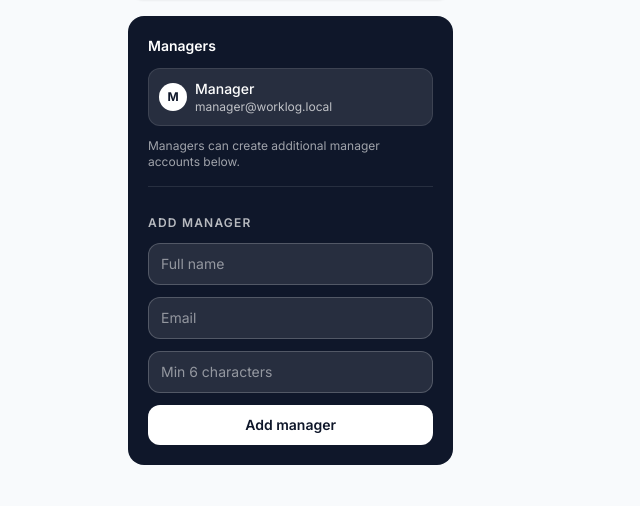
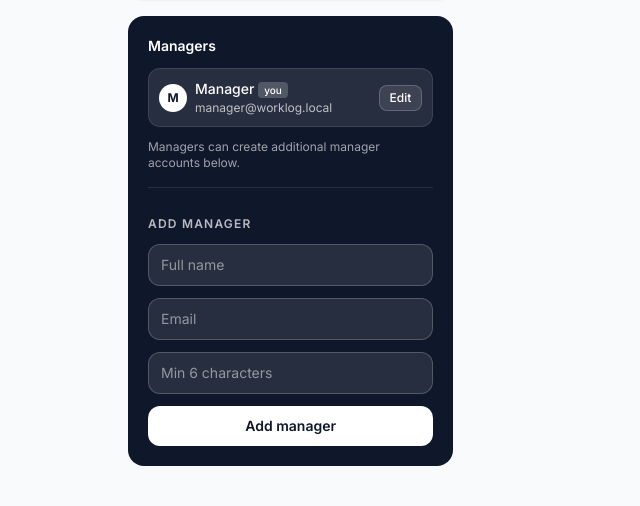
Before and after one commit to AkashMaurya/mydailyworkreport, a Flask app: page /manager/team in a window 1280 px wide. Shown: the part 605-1111 px from the top of the page, without its empty margins (0-640 px from the left). Run offline with Flask 3, Linux system fonts and the light colour scheme; the visitor is signed in with stand-in values (Sample User, id 1); data comes from the database, SQL or seed files in the repository; some libraries are stand-ins or nearby versions.

Commit message:
Allow managers to edit manager accounts (name, email, optional password) on team page

```diff
--- a/app.py
+++ b/app.py
@@ -913,6 +913,48 @@ def manage_team():
                     msg = "Password updated."
                 finally:
                     conn.close()
+        elif action == "edit_manager":
+            uid_raw = request.form.get("user_id", "")
+            try:
+                uid = int(uid_raw)
+            except (TypeError, ValueError):
+                uid = None
+            name = request.form.get("name", "").strip()
+            email = request.form.get("email", "").strip().lower()
+            new_pw = request.form.get("new_password", "")
+            if uid is None:
+                err = "Invalid manager selected."
+            elif not name or not email:
+                err = "Name and email are required."
+            elif not re.match(r"[^@]+@[^@]+\.[^@]+", email):
+                err = "Invalid email format."
+            elif new_pw and len(new_pw) < 6:
+                err = "Password must be at least 6 characters."
+            else:
+                conn = get_connection()
+                try:
+                    clash = conn.execute(
+                        "SELECT id FROM users WHERE email=? COLLATE NOCASE", (email,)
+                    ).fetchone()
+                    if clash and clash["id"] != uid:
+                        err = "Email already exists."
+                    else:
+                        if new_pw:
+                            cur = conn.execute(
+                                "UPDATE users SET name=?, email=?, password_hash=? "
+                                "WHERE id=? AND role='manager'",
+                                (name, email, hash_password(new_pw), uid))
+                        else:
+                            cur = conn.execute(
+                                "UPDATE users SET name=?, email=? WHERE id=? AND role='manager'",
+                                (name, email, uid))
+                        conn.commit()
+                        if cur.rowcount:
+                            msg = "Manager account updated."
+                        else:
+                            err = "Manager not found."
+                finally:
+                    conn.close()
     conn = get_connection()
     try:
         members = conn.execute("SELECT id, name, email, created_at FROM users WHERE role='member' ORDER BY name").fetchall()
--- a/templates/manage_team.html
+++ b/templates/manage_team.html
@@ -38,12 +38,35 @@
         <div class="text-sm font-semibold">Managers</div>
         <div class="mt-3 space-y-2">
           {% for m in managers %}
-          <div class="flex items-center gap-2 p-2.5 rounded-xl bg-white/10 border border-white/10">
-            <div class="w-7 h-7 rounded-full bg-white text-ink-900 flex items-center justify-center text-xs font-bold">{{ m.name[0]|upper }}</div>
-            <div class="min-w-0">
-              <div class="text-sm font-medium truncate">{{ m.name }}</div>
-              <div class="text-xs opacity-70 truncate">{{ m.email }}</div>
+          <div class="p-2.5 rounded-xl bg-white/10 border border-white/10" x-data="{edit: false}">
+            <div class="flex items-center gap-2">
+              <div class="w-7 h-7 rounded-full bg-white text-ink-900 flex items-center justify-center text-xs font-bold">{{ m.name[0]|upper }}</div>
+              <div class="min-w-0 flex-1">
+                <div class="text-sm font-medium truncate">{{ m.name }}{% if g.user and m.id == g.user.id %} <span class="text-[10px] px-1.5 py-0.5 rounded bg-white/20 align-middle">you</span>{% endif %}</div>
+                <div class="text-xs opacity-70 truncate">{{ m.email }}</div>
+              </div>
+              <button type="button" @click="edit = !edit" class="px-2.5 py-1 rounded-lg bg-white/10 border border-white/20 text-xs font-medium hover:bg-white/20">Edit</button>
             </div>
+            <form x-show="edit" x-cloak method="post" class="mt-3 pt-3 border-t border-white/10 space-y-2">
+              <input type="hidden" name="action" value="edit_manager">
+              <input type="hidden" name="user_id" value="{{ m.id }}">
+              <div>
+                <label class="text-[10px] font-semibold tracking-widest uppercase opacity-70">Name</label>
+                <input name="name" value="{{ m.name }}" required aria-label="Manager name" class="w-full px-3 py-2 rounded-lg bg-white/10 border border-white/20 text-white text-sm outline-none focus:ring-2 focus:ring-primary-500/40">
+              </div>
+              <div>
+                <label class="text-[10px] font-semibold tracking-widest uppercase opacity-70">Email</label>
+                <input name="email" type="email" value="{{ m.email }}" required aria-label="Manager email" class="w-full px-3 py-2 rounded-lg bg-white/10 border border-white/20 text-white text-sm outline-none focus:ring-2 focus:ring-primary-500/40">
+              </div>
+              <div>
+                <label class="text-[10px] font-semibold tracking-widest uppercase opacity-70">New password (optional)</label>
+                <input name="new_password" type="password" placeholder="Leave blank to keep current" minlength="6" aria-label="Manager new password" class="w-full px-3 py-2 rounded-lg bg-white/10 border border-white/20 text-white text-sm placeholder:text-white/50 outline-none focus:ring-2 focus:ring-primary-500/40">
+              </div>
+              <div class="flex gap-2">
+                <button class="flex-1 py-2 rounded-lg bg-white text-ink-900 text-xs font-semibold hover:bg-ink-100">Save</button>
+                <button type="button" @click="edit = false" class="px-3 py-2 rounded-lg bg-white/10 border border-white/20 text-xs font-semibold hover:bg-white/20">Cancel</button>
+              </div>
+            </form>
           </div>
           {% endfor %}
         </div>
```
Also changed, not shown: tests/test_manage_team.py (+83 -0 lines).
